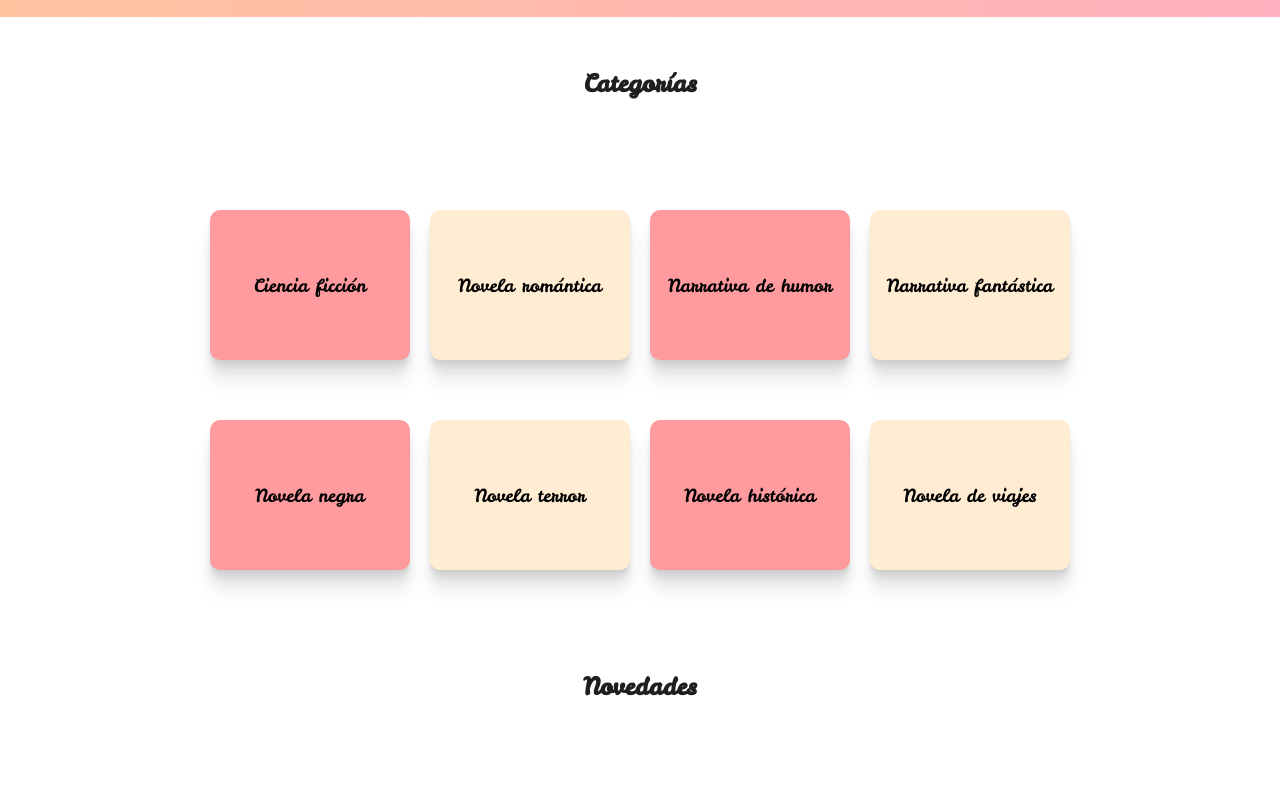
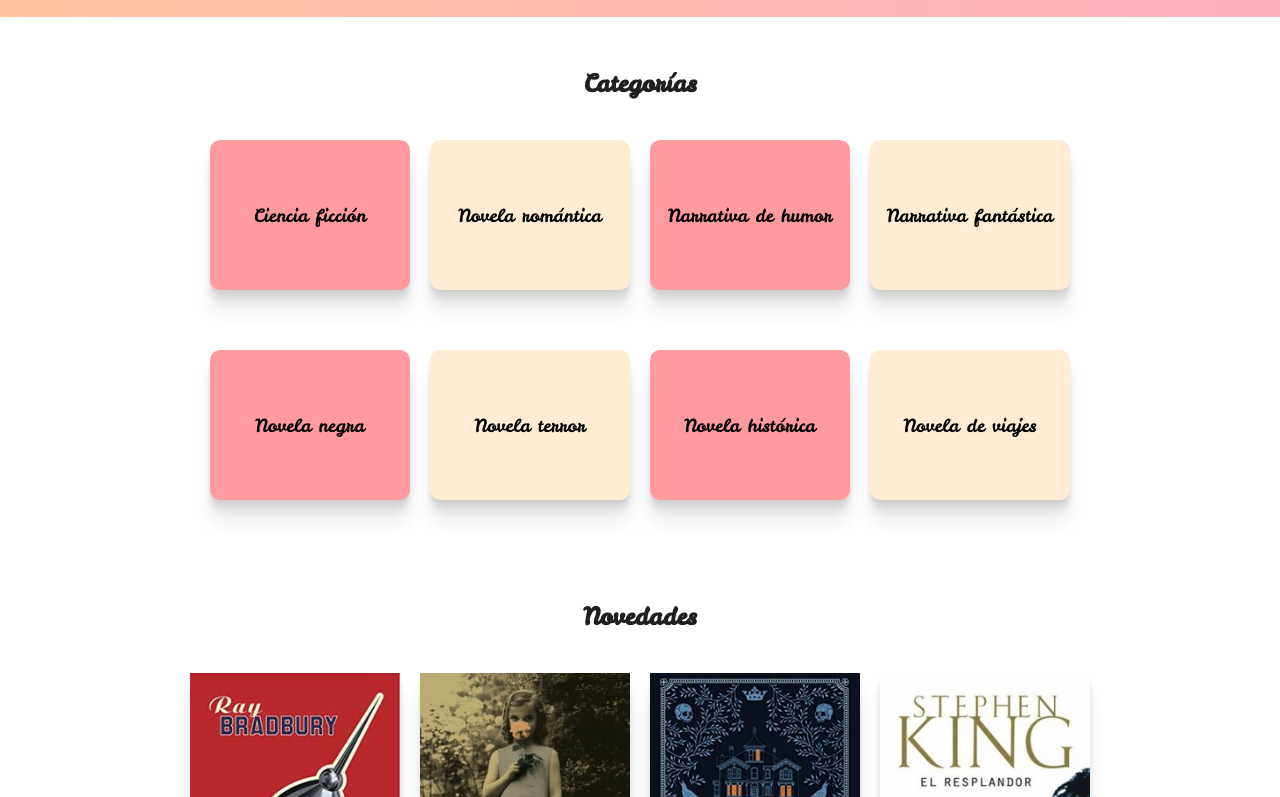
Before and after one commit to borjamm/PECS-HI, a website built with Parcel: page src/index.html in a window 1280 px wide. Shown: the part 703-1500 px from the top of the page. Built offline with nearby package versions, Linux system fonts and the light colour scheme.

Commit message:
fixing margin cards

```diff
--- a/src/css/style.css
+++ b/src/css/style.css
@@ -371,7 +371,7 @@ header:not(.header-main){
     display: flex;
     justify-content: center;
     flex-wrap: wrap;
-    margin: 100px 5px 50px 5px;
+    margin: 30px 5px 50px 5px;
 }
 
 .card{
```
